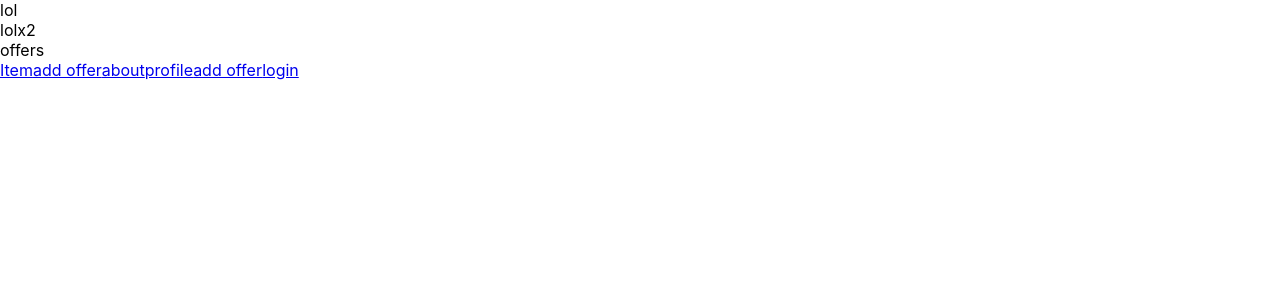
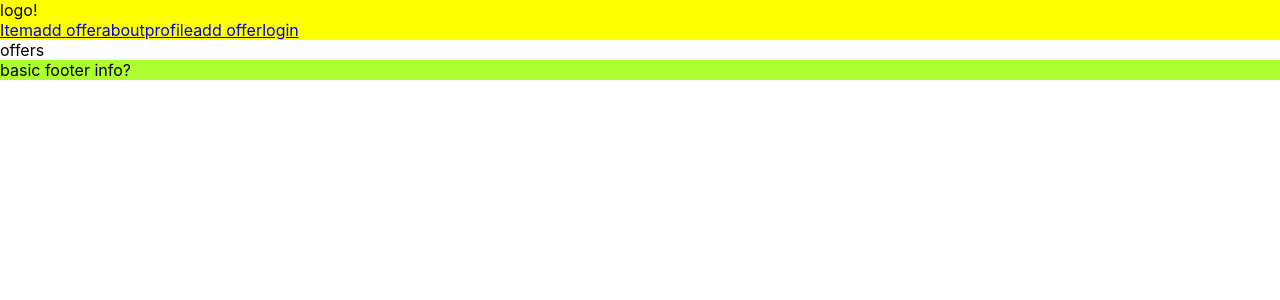
Before and after one commit to trongduc2206/Otaniemi-subleasing-FE, a React (Create React App) app: page / in a window 1280 px wide. Shown: the top 300 px of the page. Built offline with nearby package versions, Linux system fonts and the light colour scheme; the HTML template or start-up script is replaced by a standard one.

Commit message:
login check both statuses, .css Footer and Header

```diff
--- /dev/null
+++ b/src/Footer.css
@@ -0,0 +1,3 @@
+.nav {
+    background-color: greenyellow;
+}
--- a/src/Footer.js
+++ b/src/Footer.js
@@ -1,10 +1,13 @@
 import React, { Component } from "react";
+import './Footer.css';
 
 class Footer extends Component {
     render() {
       return (
         <>
-
+          <div className="nav">
+            basic footer info?
+          </div>
         </>
       );
     }
--- /dev/null
+++ b/src/Header.css
@@ -0,0 +1,3 @@
+.menu {
+    background-color: yellow;
+}
--- a/src/Header.js
+++ b/src/Header.js
@@ -1,4 +1,6 @@
 import React, { Component } from "react";
+import { Link } from 'react-router-dom';
+import './Header.css';
 
 class Header extends Component {
     render() {
@@ -7,9 +9,14 @@ class Header extends Component {
                 <div className="header">
                     <nav className="menu">
                         <div className="logo">
-                        lol
+                            logo!
                         </div>
-                        lolx2
+                        <Link to='/item'>Item</Link>
+                        <Link to='/create'>add offer</Link>
+                        <Link to='/about'>about</Link>
+                        <Link to='/profile'>profile</Link>
+                        <Link to='/create'>add offer</Link>
+                        <Link to='/login'>login</Link>
                     </nav>
                 </div>
             </>
--- a/src/pages/login.js
+++ b/src/pages/login.js
@@ -31,9 +31,11 @@ class Login extends Component {
       user.password = this.state.password;
 
     axios.post(`${baseURL}/api/auth/login`, user).then((response) => {
-      if(response.status === "200") //error is the error object you can get from the axios call
+
+      if(response.status == "200" && response.data.status.code == "success" ){
         this.setState({auth: "yes"});
-      else {
+        console.log("1", this.state.auth)
+      } else {
         this.setState({error: response.message})
       }
     }).catch((error) => {
--- a/src/pages/offers.js
+++ b/src/pages/offers.js
@@ -1,5 +1,4 @@
 import React, { Component } from "react";
-import { Link } from 'react-router-dom';
 import axios from "axios";
 import '../styles/offers.css';
 
@@ -9,12 +8,7 @@ class Offers extends Component {
         <>
         offers
         <div>
-          <Link to='/item'>Item</Link>
-          <Link to='/create'>add offer</Link>
-          <Link to='/about'>about</Link>
-          <Link to='/profile'>profile</Link>
-          <Link to='/create'>add offer</Link>
-          <Link to='/login'>login</Link>
+
         </div>
         </>
         );
```
